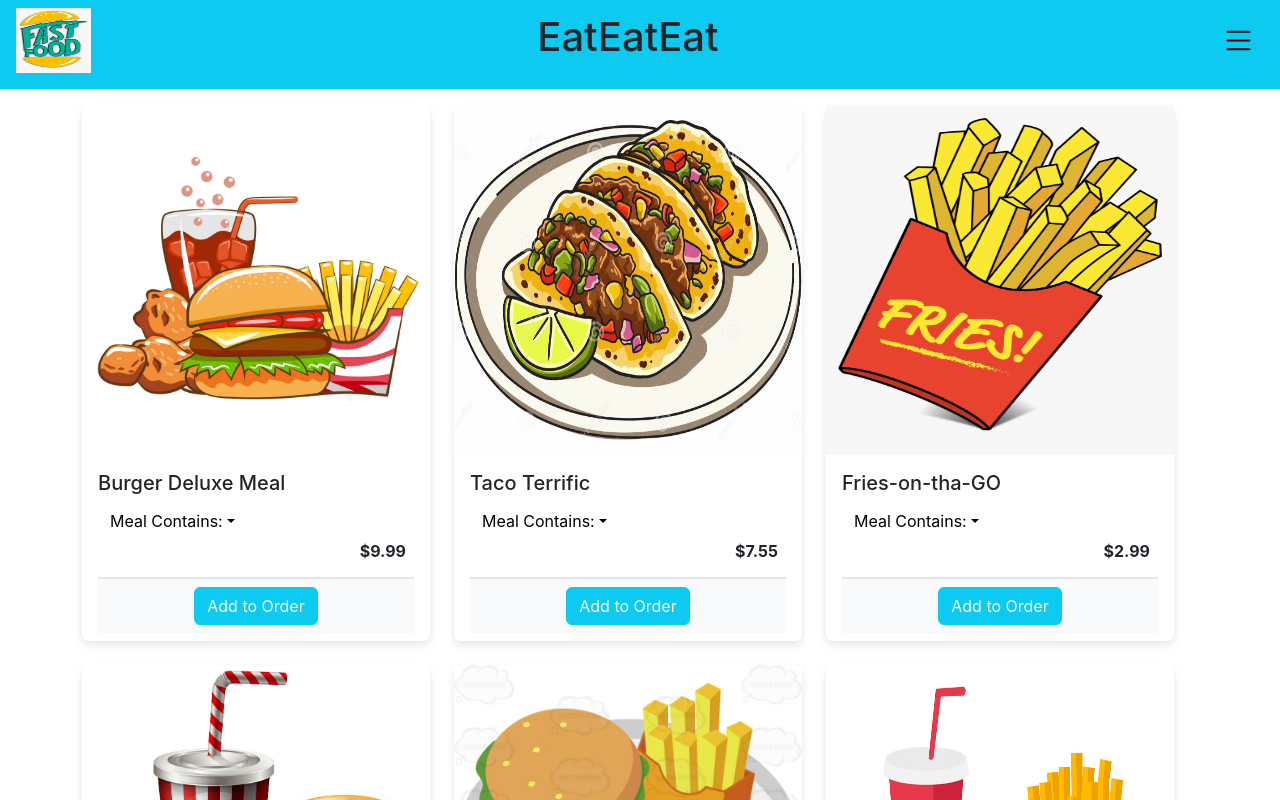
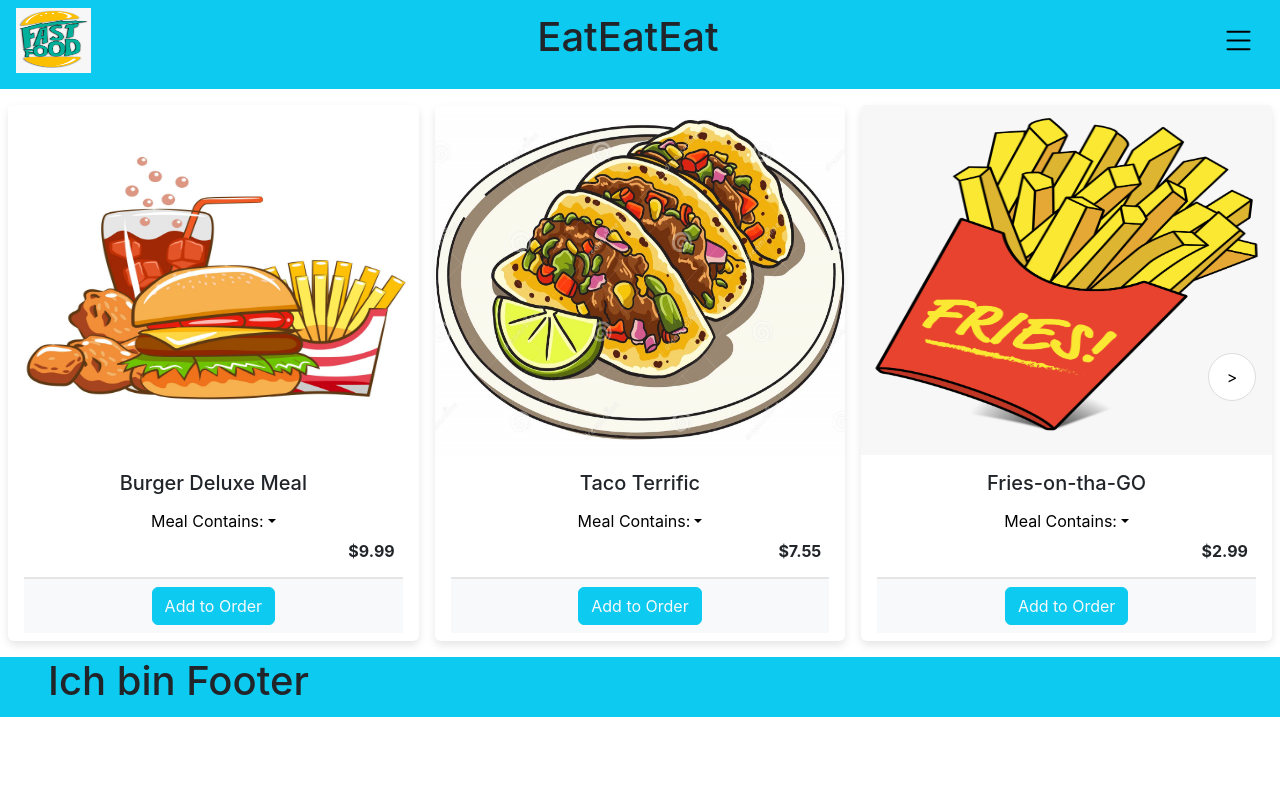
Before and after one commit to PLUPPERT/fast-food-order-app, a React (Create React App) app: page / in a window 1280 px wide. Shown: the top 800 px of the page. Built offline with nearby package versions, Linux system fonts and the light colour scheme.

Commit message:
- Remodel MenuList to view a carousel element instead of grid rows and columns
- Add footer element

```diff
--- a/src/App.js
+++ b/src/App.js
@@ -5,6 +5,7 @@ import NavBar from "./components/NavBar";
 import { menuData } from "./resources/data";
 import { Container } from "react-bootstrap";
 import MenuList from "./components/MenuList";
+import Footer from "./components/Footer";
 
 function App() {
   const logo = "logo.png";
@@ -12,7 +13,8 @@ function App() {
   return (
     <Container fluid>
       <NavBar logo={logo} />
-      <MenuList data={menuData} />
+      <MenuList data={menuData} show={3} />
+      <Footer />
     </Container>
   );
 }
--- /dev/null
+++ b/src/components/Footer.js
@@ -0,0 +1,11 @@
+import React from "react";
+
+const Footer = (props) => {
+  return (
+    <footer className="bg-info pb-1 ps-5">
+      <h1>Ich bin Footer</h1>
+    </footer>
+  );
+};
+
+export default Footer;
--- a/src/components/MenuList.css
+++ b/src/components/MenuList.css
@@ -23,16 +23,25 @@
 .dropdown-toggle:hover {
   background-color: transparent;
   color: blue;
+  border: none;
+}
+
+.dropdown-toggle:hover:not(:active) {
+  background-color: transparent;
+  color: blue;
+  border: none;
 }
 
 .dropdown-toggle:active:hover {
   background-color: transparent;
   color: blue;
+  border: none;
 }
 
 .dropdown-toggle:focus-within {
   background-color: transparent;
   color: blue;
+  border: none;
 }
 
 .dropdown-toggle:not(:focus) {
@@ -45,3 +54,69 @@
   background-color: transparent;
   border: none;
 }
+
+.carousel-container {
+  width: 100%;
+  display: flex;
+  flex-direction: column;
+}
+
+.carousel-wrapper {
+  display: flex;
+  width: 100%;
+  position: relative;
+}
+
+.carousel-content-wrapper {
+  overflow: hidden;
+  width: 100%;
+  height: 100%;
+}
+
+.carousel-content {
+  display: flex;
+  transition: all 250ms linear;
+  -ms-overflow-style: none; /* hide scrollbar in IE and Edge */
+  scrollbar-width: none; /* hide scrollbar in Firefox */
+}
+
+/* hide scrollbar in webkit browser */
+.carousel-content::-webkit-scrollbar,
+.carousel-content::-webkit-scrollbar {
+  display: none;
+}
+
+.carousel-content > * {
+  width: 100%;
+  flex-shrink: 0;
+  flex-grow: 1;
+}
+
+.carousel-content.show-2 > * {
+  width: 50%;
+}
+
+.carousel-content.show-3 > * {
+  width: calc(100% / 3);
+}
+
+.left-arrow,
+.right-arrow {
+  position: absolute;
+  z-index: 1;
+  top: 50%;
+  transform: translateY(-50%);
+  width: 48px;
+  height: 48px;
+  border-radius: 24px;
+  background-color: white;
+  border: 1px solid #ddd;
+}
+
+.left-arrow {
+  left: 24px;
+}
+
+.right-arrow {
+  right: 24px;
+}
--- a/src/components/MenuList.js
+++ b/src/components/MenuList.js
@@ -1,29 +1,70 @@
-import React from "react";
-import {
-  Button,
-  ButtonGroup,
-  Card,
-  Col,
-  Container,
-  Dropdown,
-  DropdownMenu,
-  Image,
-  ListGroup,
-  ListGroupItem,
-  Row,
-} from "react-bootstrap";
+import React, { useState, useEffect } from "react";
+import { Button, Card, Container, Dropdown, Image } from "react-bootstrap";
 import "./MenuList.css";
 
-const MenuList = (props) => {
-  const { data } = props;
+const MenuListCarousel = (props) => {
+  var { data, show } = props;
+
+  const [windowSize, setWindowSize] = useState(getWindowSize());
+  const [currentIndex, setCurrentIndex] = useState(0);
+  const [length, setLength] = useState(data.length);
+
+  useEffect(() => {
+    setLength(data && data.length);
+    const handleWindowResize = () => {
+      setWindowSize(getWindowSize);
+    };
+
+    window.addEventListener("resize", handleWindowResize);
+
+    return () => {
+      window.removeEventListener("resize", handleWindowResize);
+    };
+  }, [data]);
+
+  const next = () => {
+    if (currentIndex < length - show) {
+      setCurrentIndex((prevState) => prevState + 1);
+    }
+  };
+
+  const prev = () => {
+    if (currentIndex > 0) {
+      setCurrentIndex((prevState) => prevState - 1);
+    }
+  };
+
+  var carouselCountDisplay;
+
+  if (windowSize.innerWidth >= 731 && windowSize.innerWidth > 730) {
+    show = 3;
+    carouselCountDisplay = `show-${show}`;
+  } else if (windowSize.innerWidth <= 730 && windowSize.innerWidth > 0) {
+    show = 2;
+    carouselCountDisplay = `show-${show}`;
+  } else {
+    carouselCountDisplay = `show-${show}`;
+  }
 
   return (
-    <Container>
-      <Row>
+    <div className="carousel-container">
+      <div className="carousel-wrapper">
+        {currentIndex > 0 && (
+          <button onClick={prev} className="left-arrow">
+            &lt;
+          </button>
+        )}
+        <div className="carousel-content-wrapper">
+          <div
+            className={`carousel-content ${carouselCountDisplay}`}
+            style={{
+              transform: `translateX(-${currentIndex * (100 / show)}%)`,
+            }}
+          >
             {data.map((meal) => {
               const cardElement = (
-            <Col sm={6} md={4}>
-              <Card className="mt-2 mb-3">
+                <div>
+                  <Card className="mt-2 mb-3 mx-2">
                     <Image
                       className="card-img-top"
                       src={meal.image}
@@ -31,10 +72,12 @@ const MenuList = (props) => {
                       height={350}
                     />
                     <Card.Body className="pb-2">
-                  <Card.Title>{meal.title}</Card.Title>
-                  <Dropdown>
+                      <Card.Title className="text-center">
+                        {meal.title}
+                      </Card.Title>
+                      <Dropdown className="text-center" drop="down-centered">
                         <Dropdown.Toggle>Meal Contains:</Dropdown.Toggle>
-                    <Dropdown.Menu>
+                        <Dropdown.Menu flip={false}>
                           {meal.content.map((item) => {
                             const mealItem = (
                               <Dropdown.Item disabled className="text-dark">
@@ -67,13 +110,25 @@ const MenuList = (props) => {
                       </Container>
                     </Card.Body>
                   </Card>
-            </Col>
+                </div>
               );
               return cardElement;
             })}
-      </Row>
-    </Container>
+          </div>
+        </div>
+        {currentIndex < length - show && (
+          <button onClick={next} className="right-arrow">
+            &gt;
+          </button>
+        )}
+      </div>
+    </div>
   );
 };
 
-export default MenuList;
+export default MenuListCarousel;
+
+export const getWindowSize = () => {
+  const { innerWidth, innerHeight } = window;
+  return { innerWidth, innerHeight };
+};
```
Lines whose indentation alone changed are shown as unchanged.
